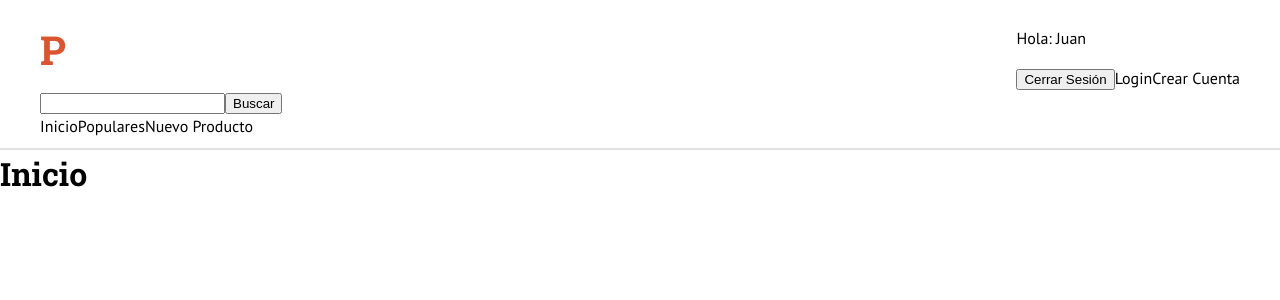
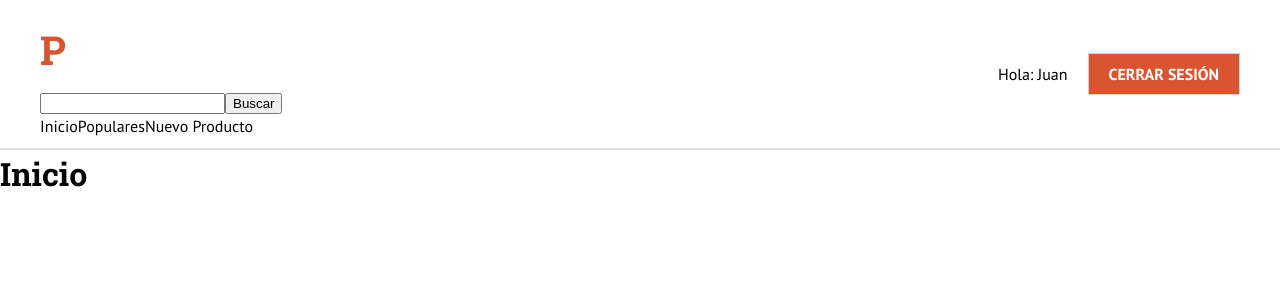
Before and after one commit to Sebchav/ProductHunt-Next, a Next.js app: page / in a window 1280 px wide. Shown: the top 300 px of the page. Built offline with nearby package versions, Linux system fonts and the light colour scheme.

Commit message:
CSS to the navbar

```diff
--- a/components/layout/Header.js
+++ b/components/layout/Header.js
@@ -1,9 +1,12 @@
 import React from 'react'
-import Buscar from './ui/Buscar'
-import Navegacion from './Navegacion'
+
 import Link from 'next/link'
 import { css } from '@emotion/react'
 import styled from '@emotion/styled'
+
+import Boton from './ui/Boton'
+import Buscar from './ui/Buscar'
+import Navegacion from './Navegacion'
 
 const ContenedorHeader = styled.div`
   max-width: 1200px;
@@ -24,6 +27,9 @@ const Logo = styled.p`
 `
 
 const Header = () => {
+
+  const user = true;
+
   return (
     <header
       css={css`
@@ -42,13 +48,38 @@ const Header = () => {
                 <Navegacion />
             </div>
 
-            <div>
-                <p>Hola: Juan</p>
+            <div
+              css={css`
+                  display: flex;
+                  align-items: center;
+              `}
+            >
+               { user ? (
+                  <>
+                      <p
+                      css={css`
+                        margin-right: 2rem;
+                      `}
+                      >Hola: Juan</p>
 
-                <button type='button'>Cerrar Sesión</button>
+                      <Boton
+                        bgColor="true"
+                      >Cerrar Sesión</Boton>
+                  </>
 
-                <Link href="/">Login</Link>
-                <Link href="/">Crear Cuenta</Link>
+               ) : (
+
+                  <>
+                      <Link href="/">
+                        <Boton
+                          bgColor="true"
+                        >Login</Boton></Link>
+                      <Link href="/">
+                          <Boton>Crear Cuenta</Boton>
+                      </Link>
+                  </>
+
+               )}
 
             </div>
         </ContenedorHeader>
--- /dev/null
+++ b/components/layout/ui/Boton.js
@@ -0,0 +1,21 @@
+import styled from "@emotion/styled";
+
+const Boton = styled.a`
+    font-weight: 700;
+    text-transform: uppercase;
+    border: 1px solid #d1d1d1;
+    padding: .8rem 2rem;
+    margin-right: 1rem;
+    background-color: ${props => props.bgColor ? "#DA552F" : "white"};
+    color: ${props => props.bgColor ? "white": "#000"};
+
+    &:last-of-type {
+        margin-right: 0;
+    }
+
+    &:hover {
+        cursor: pointer;
+    }
+`
+
+export default Boton;
```
